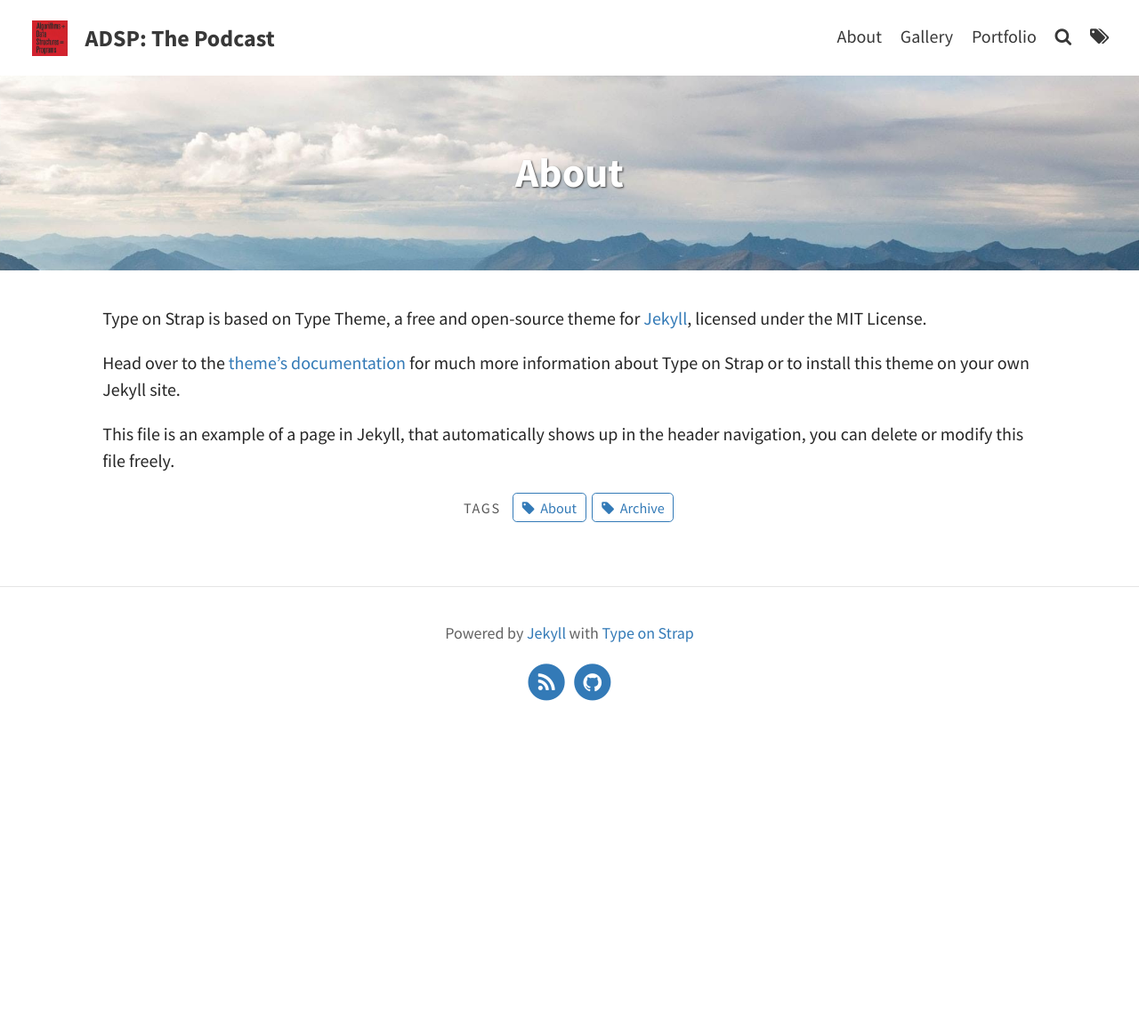
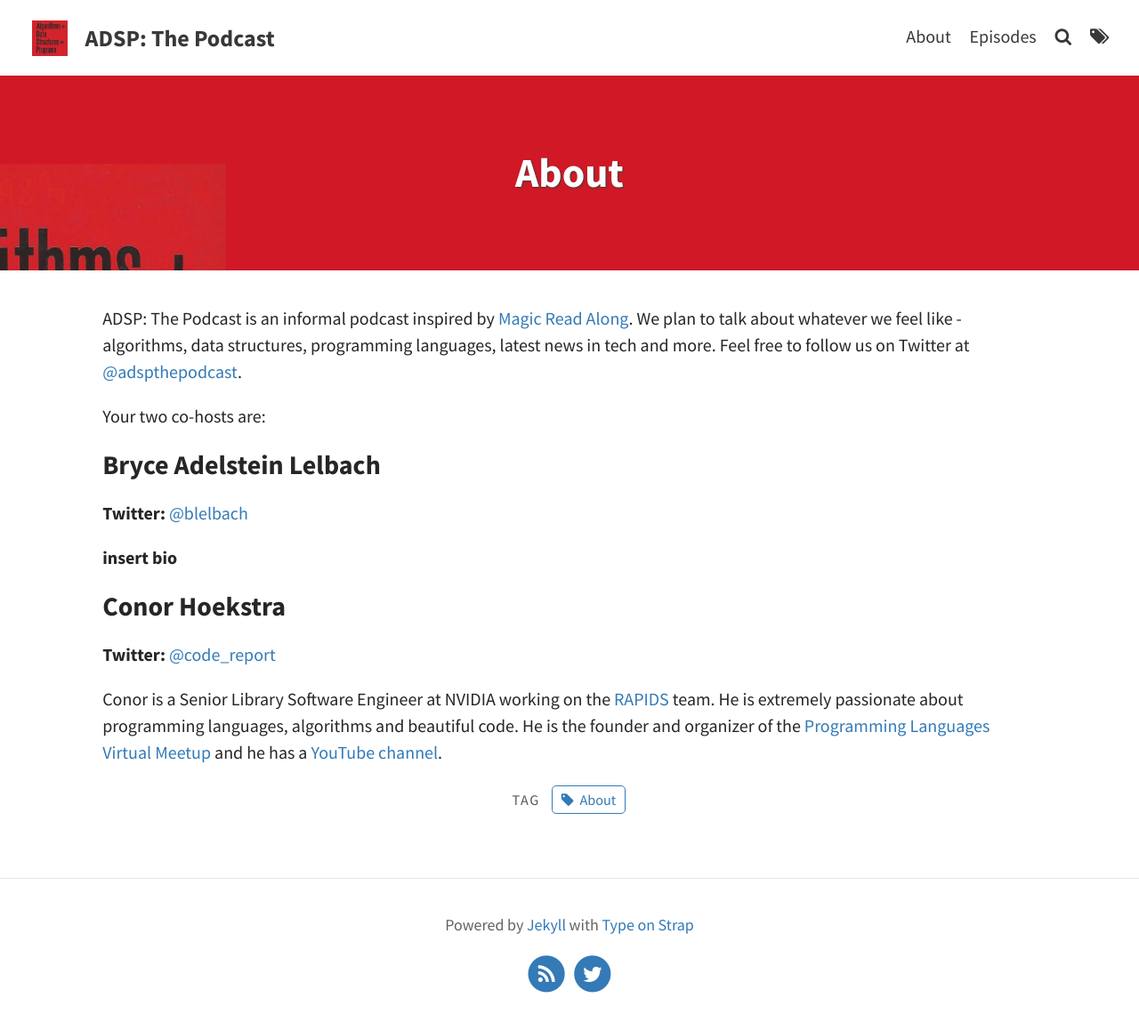
Before and after one commit to codereport/adsp2, a Jekyll site: the page built from pages/about.md, in a window 1280 px wide. Shown: the whole page at 89% size. Built offline with Jekyll 4.4.1, drawn with Linux system fonts in a browser that asks for light colours; before the commit the page ends 900 px from its top, so only the background shows below that.

Commit message:
More changes

```diff
--- a/_data/social.yml
+++ b/_data/social.yml
@@ -7,7 +7,7 @@ dribbble:
 facebook:
 flickr:
 gitlab:
-github: "sylhare"
+github:
 instagram:
 keybase:
 linkedin:         # Full URL
@@ -18,7 +18,7 @@ stack_overflow:
 stack_exchange:   # Full URL
 steam:
 tumblr:
-twitter:          # "twitter username"
+twitter:        "adspthepodcast"
 vimeo:
 wordpress:
 youtube:          # Youtube channel token like: UCqECaJ8Gagnn7YCbPEzWH6g
--- a/pages/about.md
+++ b/pages/about.md
@@ -2,12 +2,22 @@
 layout: page
 title: About
 permalink: /about/
-feature-img: "assets/img/pexels/travel.jpeg"
-tags: [About, Archive]
+feature-img: "assets/img/pexels/bg-index.jpg"
+tags: [About]
 ---
 
-Type on Strap is based on Type Theme, a free and open-source theme for [Jekyll](http://jekyllrb.com/), licensed under the MIT License.
+ADSP: The Podcast is an informal podcast inspired by [Magic Read Along](http://www.magicreadalong.com/). We plan to talk about whatever we feel like - algorithms, data structures, programming languages, latest news in tech and more. Feel free to follow us on Twitter at [@adspthepodcast](https://twitter.com/adspthepodcast).
 
-Head over to the [theme's documentation](https://github.io/sylhare/Type-on-Strap) for much more information about Type on Strap or to install this theme on your own Jekyll site.
+Your two co-hosts are:
 
-This file is an example of a page in Jekyll, that automatically shows up in the header navigation, you can delete or modify this file freely.
+### Bryce Adelstein Lelbach
+
+**Twitter:** [@blelbach](https://twitter.com/blelbach)
+
+__insert bio__
+
+### Conor Hoekstra
+
+**Twitter:** [@code_report](https://twitter.com/code_report)
+
+Conor is a Senior Library Software Engineer at NVIDIA working on the [RAPIDS](https://rapids.ai/) team. He is extremely passionate about programming languages, algorithms and beautiful code. He is the founder and organizer of the [Programming Languages Virtual Meetup](https://www.meetup.com/Programming-Languages-Toronto-Meetup/) and he has a [YouTube channel](https://www.youtube.com/codereport).
```
Also changed, not shown: pages/episodes.md (added, +17 -0 lines), pages/gallery.md (deleted, +0 -14 lines), pages/portfolio.md (deleted, +0 -10 lines), _posts/2020-11-15-Episode-0.md (renamed from _posts/2020-11-20-Episode-0.md).
